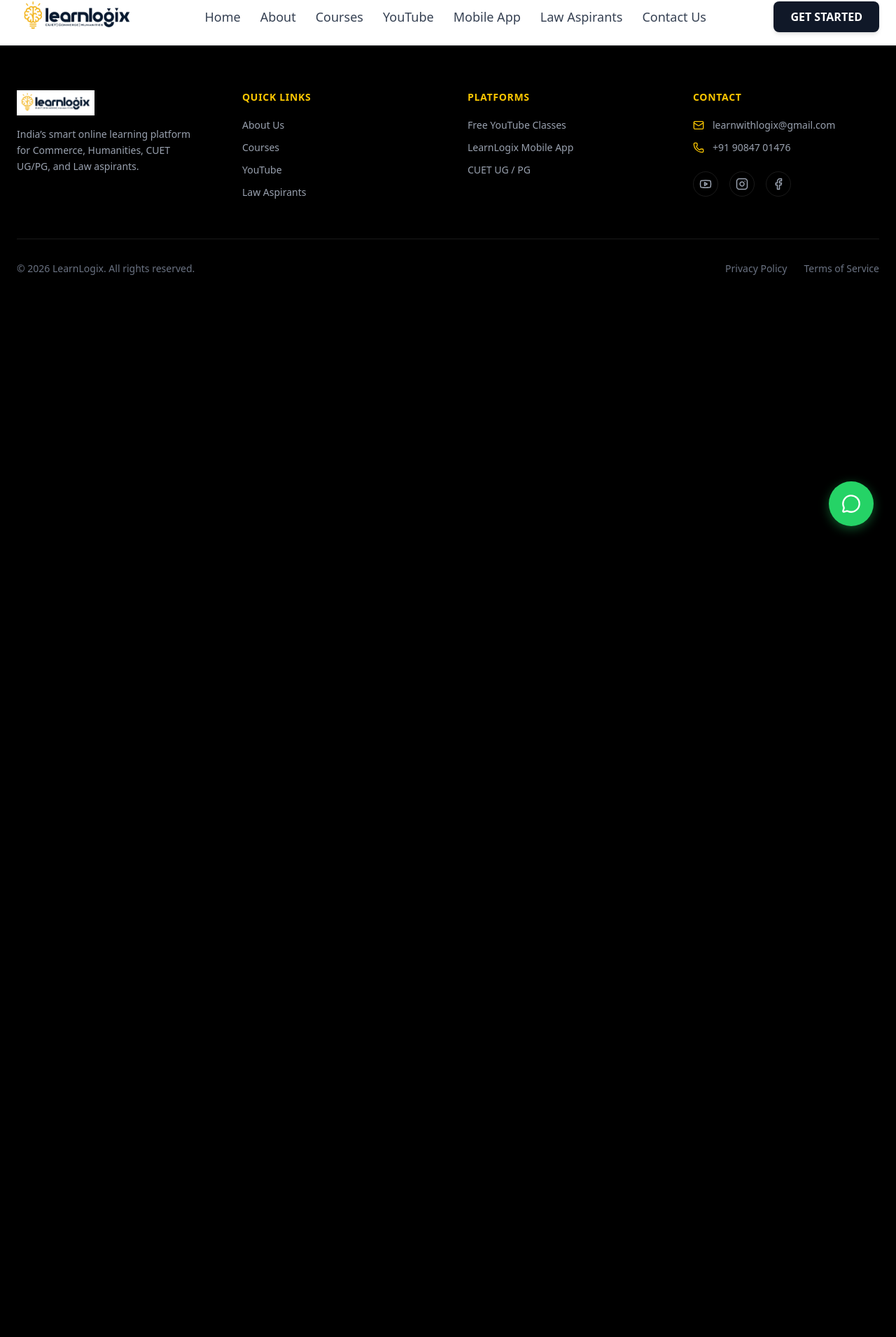
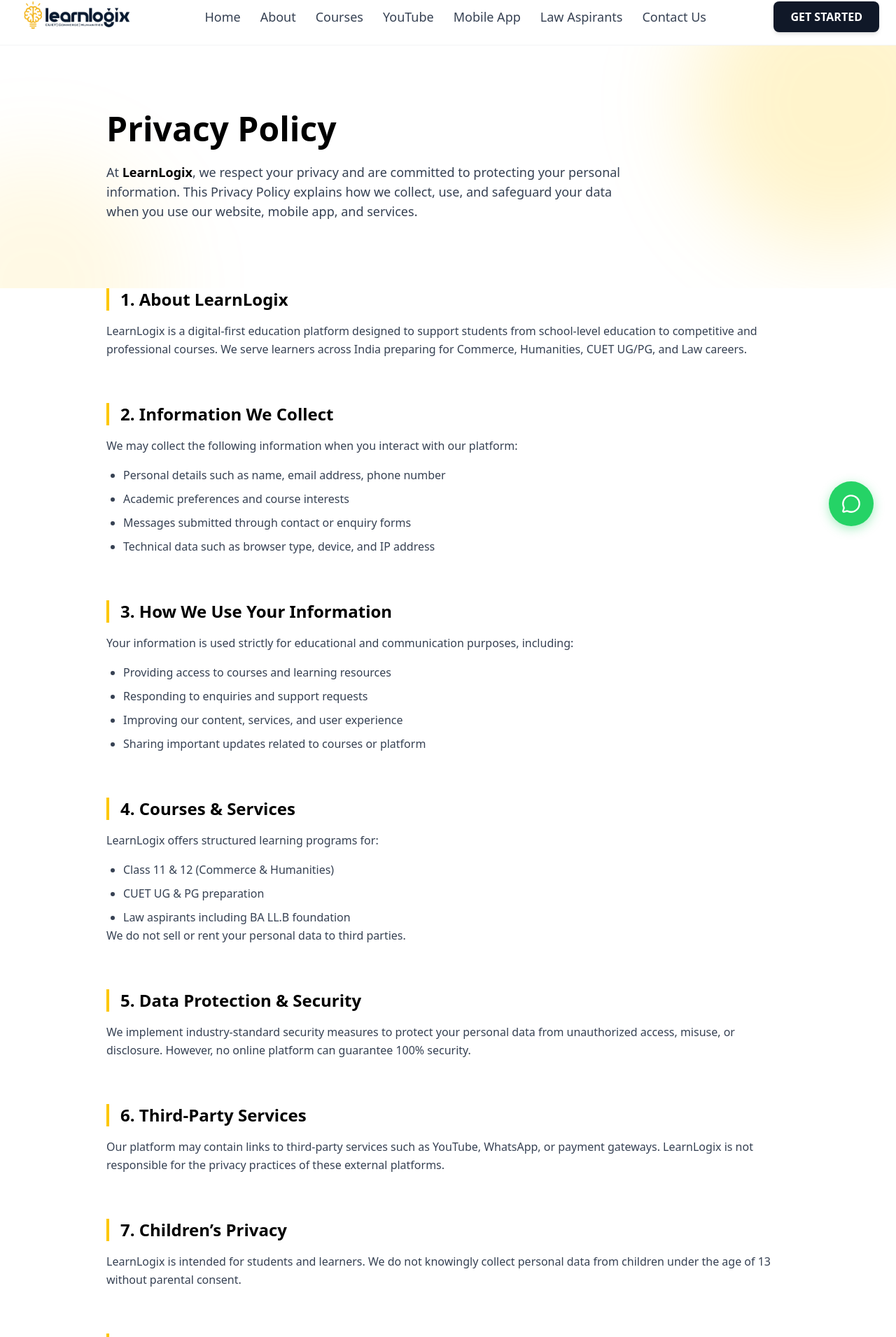
Before and after one commit to atif-afsar/LearnLogix, a React (Vite) app: page /privacy-policy in a window 1280 px wide. Shown: the part 16-1927 px from the top of the page at 70% size. Before the commit the page ends 800 px from the top, so only its background shows below. Built offline with nearby package versions, Linux system fonts and the light colour scheme.

Commit message:
Added the privacyPolicy section

```diff
--- a/src/App.jsx
+++ b/src/App.jsx
@@ -14,6 +14,7 @@ import MobileAppSection from "./Components/MobileApp/MobileAppSection";
 import LawAspirantsSection from "./Components/LawAspirants/LawAspirantsSection";
 import Contact from "./Page/Contact";
 import ScrollToTop from "./Components/Common/ScrollToTop";
+import PrivacyPolicy from "./Components/Common/PrivacyPolicy";
 
 const App = () => {
   return (
@@ -29,6 +30,9 @@ const App = () => {
         <Route path="/mobile-app" element={<MobileAppSection />} />
         <Route path="/law" element={<LawAspirantsSection />} />
         <Route path="/contact" element={<Contact />} />
+
+         <Route path="/privacy-policy" element={<PrivacyPolicy />} />
+         {/* <Route path="/terms-of-service" element={<TermsOfService />} /> */}
       </Routes>
 
       {/* Floating WhatsApp Button */}
--- a/src/Components/Common/Footer.jsx
+++ b/src/Components/Common/Footer.jsx
@@ -12,11 +12,11 @@ export default function Footer() {
 
           {/* Brand */}
           <div>
-            <div className="flex items-center gap-3 mb-4">
+            <div className="flex items-center gap-3  mb-4">
               <img
                 src="/images/logo.png"
                 alt="LearnLogix Logo"
-                className="h-9 w-auto object-contain"
+                className="h-9 w-auto rounded-lg object-contain"
               />
 
             </div>
@@ -122,13 +122,20 @@ export default function Footer() {
           </p>
 
           <div className="flex gap-6">
-            <a href="#privacy" className="hover:text-yellow-400 transition">
-              Privacy Policy
-            </a>
-            <a href="#terms" className="hover:text-yellow-400 transition">
-              Terms of Service
-            </a>
-          </div>
+              <Link
+                to="/privacy-policy"
+                className="hover:text-yellow-400 transition"
+              >
+                Privacy Policy
+              </Link>
+
+              <Link
+                to="/terms-of-service"
+                className="hover:text-yellow-400 transition"
+              >
+                Terms of Service
+              </Link>
+            </div>
         </div>
       </div>
     </footer>
--- /dev/null
+++ b/src/Components/Common/PrivacyPolicy.jsx
@@ -0,0 +1,138 @@
+import { motion } from "framer-motion";
+
+export default function PrivacyPolicy() {
+  return (
+    <section className="bg-white text-black min-h-screen">
+      {/* Hero */}
+      <div className="relative overflow-hidden">
+        <div className="absolute -top-32 -right-32 w-[420px] h-[420px] bg-[#FDC700]/20 rounded-full blur-3xl" />
+        <div className="absolute top-40 -left-32 w-[360px] h-[360px] bg-[#FDC700]/10 rounded-full blur-3xl" />
+
+        <div className="max-w-5xl mx-auto px-6 py-24 relative z-10">
+          <motion.h1
+            initial={{ opacity: 0, y: 30 }}
+            animate={{ opacity: 1, y: 0 }}
+            transition={{ duration: 0.6 }}
+            className="text-4xl sm:text-5xl font-bold mb-6"
+          >
+            Privacy Policy
+          </motion.h1>
+
+          <motion.p
+            initial={{ opacity: 0, y: 20 }}
+            animate={{ opacity: 1, y: 0 }}
+            transition={{ delay: 0.1, duration: 0.6 }}
+            className="text-gray-700 text-lg max-w-3xl"
+          >
+            At <span className="font-semibold text-black">LearnLogix</span>, we
+            respect your privacy and are committed to protecting your personal
+            information. This Privacy Policy explains how we collect, use, and
+            safeguard your data when you use our website, mobile app, and
+            services.
+          </motion.p>
+        </div>
+      </div>
+
+      {/* Content */}
+      <div className="max-w-5xl mx-auto px-6 pb-24 space-y-16">
+
+        {/* Section */}
+        <PolicySection title="1. About LearnLogix">
+          LearnLogix is a digital-first education platform designed to support
+          students from school-level education to competitive and professional
+          courses. We serve learners across India preparing for Commerce,
+          Humanities, CUET UG/PG, and Law careers.
+        </PolicySection>
+
+        <PolicySection title="2. Information We Collect">
+          We may collect the following information when you interact with our
+          platform:
+          <ul className="list-disc ml-6 mt-4 space-y-2">
+            <li>Personal details such as name, email address, phone number</li>
+            <li>Academic preferences and course interests</li>
+            <li>Messages submitted through contact or enquiry forms</li>
+            <li>Technical data such as browser type, device, and IP address</li>
+          </ul>
+        </PolicySection>
+
+        <PolicySection title="3. How We Use Your Information">
+          Your information is used strictly for educational and communication
+          purposes, including:
+          <ul className="list-disc ml-6 mt-4 space-y-2">
+            <li>Providing access to courses and learning resources</li>
+            <li>Responding to enquiries and support requests</li>
+            <li>Improving our content, services, and user experience</li>
+            <li>Sharing important updates related to courses or platform</li>
+          </ul>
+        </PolicySection>
+
+        <PolicySection title="4. Courses & Services">
+          LearnLogix offers structured learning programs for:
+          <ul className="list-disc ml-6 mt-4 space-y-2">
+            <li>Class 11 & 12 (Commerce & Humanities)</li>
+            <li>CUET UG & PG preparation</li>
+            <li>Law aspirants including BA LL.B foundation</li>
+          </ul>
+          We do not sell or rent your personal data to third parties.
+        </PolicySection>
+
+        <PolicySection title="5. Data Protection & Security">
+          We implement industry-standard security measures to protect your
+          personal data from unauthorized access, misuse, or disclosure.
+          However, no online platform can guarantee 100% security.
+        </PolicySection>
+
+        <PolicySection title="6. Third-Party Services">
+          Our platform may contain links to third-party services such as YouTube,
+          WhatsApp, or payment gateways. LearnLogix is not responsible for the
+          privacy practices of these external platforms.
+        </PolicySection>
+
+        <PolicySection title="7. Children’s Privacy">
+          LearnLogix is intended for students and learners. We do not knowingly
+          collect personal data from children under the age of 13 without
+          parental consent.
+        </PolicySection>
+
+        <PolicySection title="8. Changes to This Policy">
+          We may update this Privacy Policy from time to time. Any changes will
+          be reflected on this page with an updated revision date.
+        </PolicySection>
+
+        <PolicySection title="9. Contact Us">
+          If you have any questions about this Privacy Policy or our data
+          practices, please contact us at:
+          <p className="mt-3 font-medium">
+            📧 learnwithlogix@gmail.com <br />
+            📞 +91 90847 01476
+          </p>
+        </PolicySection>
+
+        {/* Footer note */}
+        <p className="text-sm text-gray-500 pt-10 border-t">
+          Last updated: {new Date().toLocaleDateString("en-IN")}
+        </p>
+      </div>
+    </section>
+  );
+}
+
+/* Reusable Section Component */
+function PolicySection({ title, children }) {
+  return (
+    <motion.div
+      initial={{ opacity: 0, y: 24 }}
+      whileInView={{ opacity: 1, y: 0 }}
+      viewport={{ once: true }}
+      transition={{ duration: 0.5 }}
+      className="space-y-4"
+    >
+      <h2 className="text-2xl font-semibold text-black border-l-4 border-[#FDC700] pl-4">
+        {title}
+      </h2>
+      <div className="text-gray-700 leading-relaxed text-base">
+        {children}
+      </div>
+    </motion.div>
+  );
+}
```
